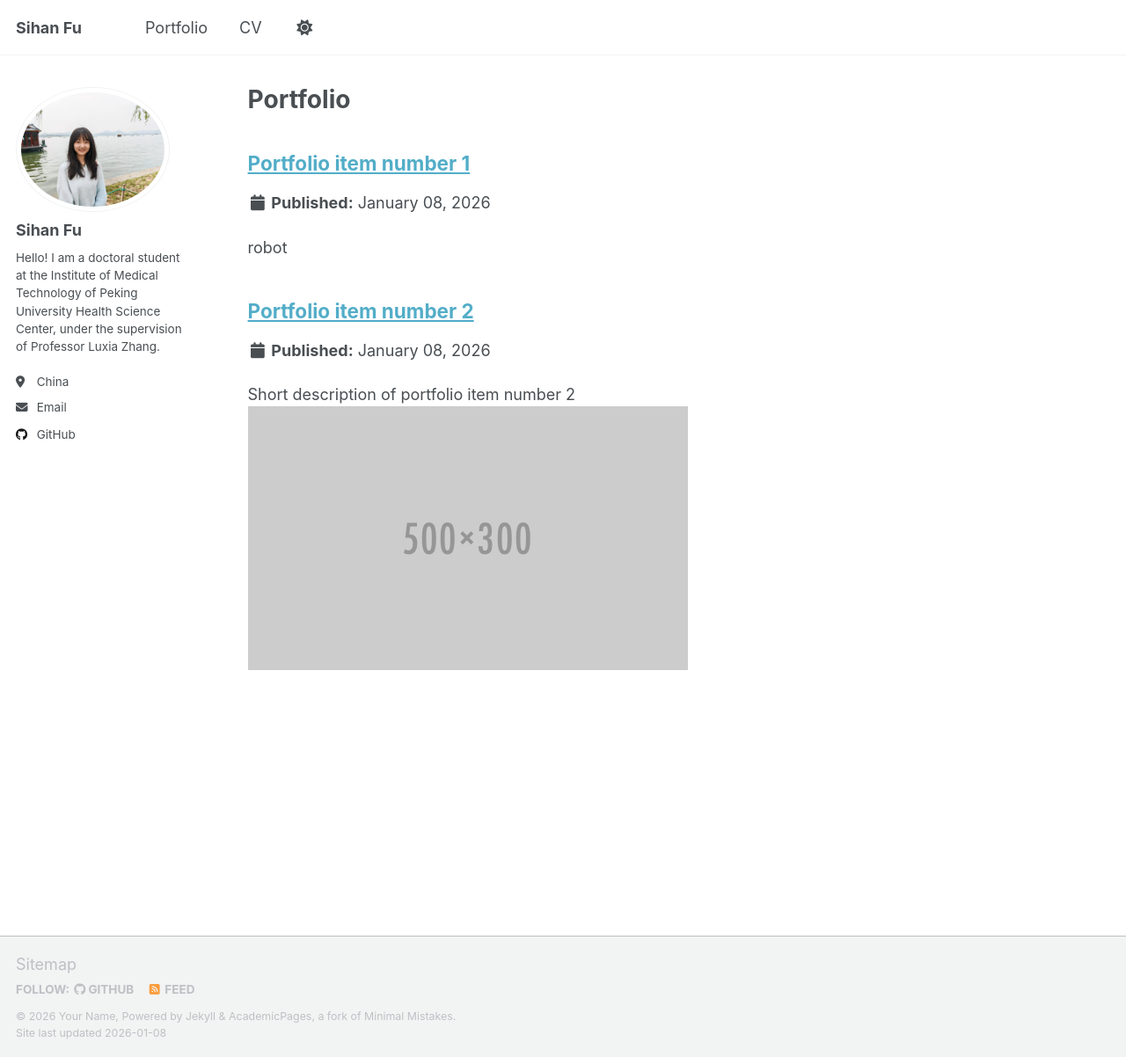
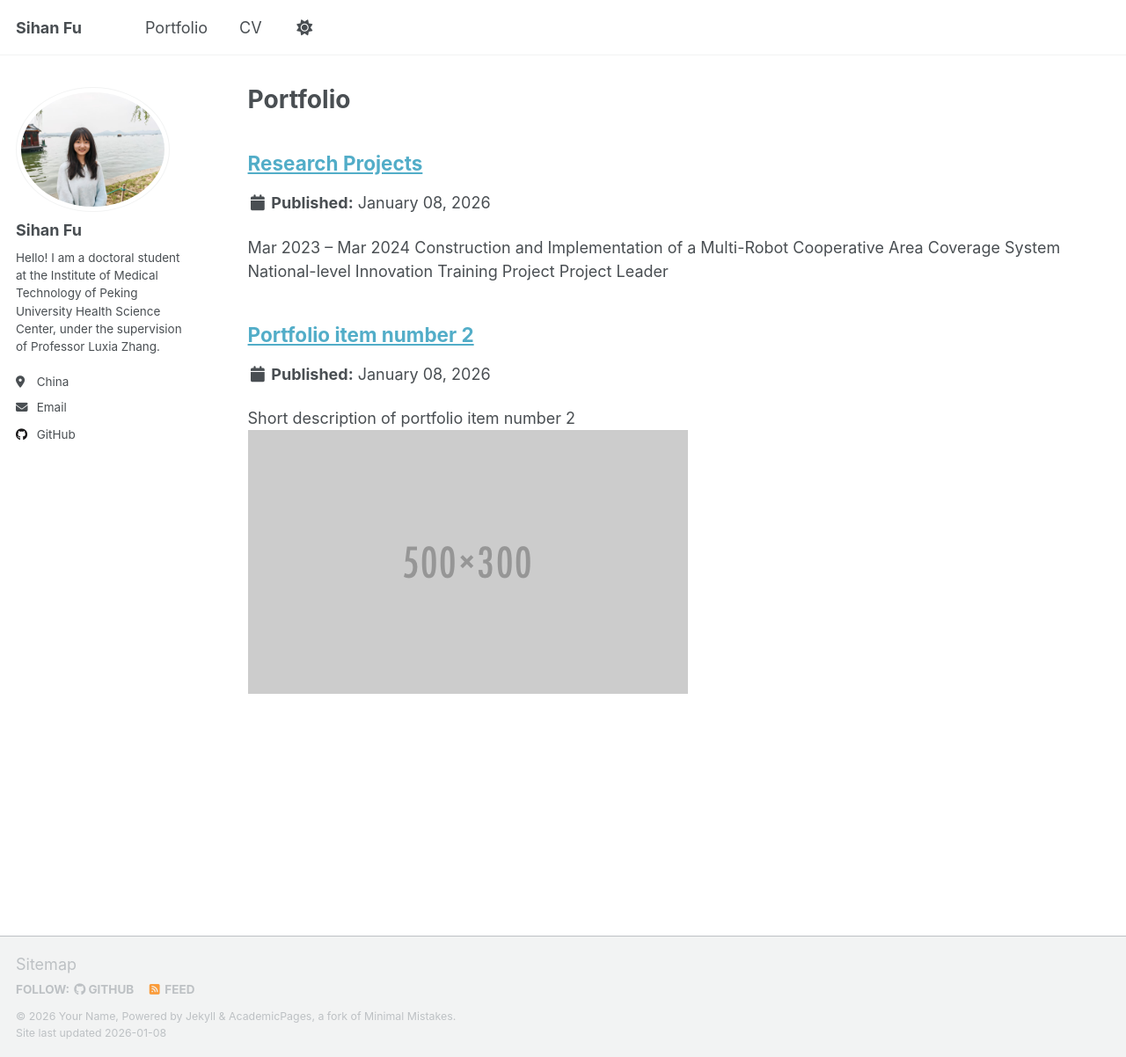
Before and after one commit to FuSihan1/FuSihan1.github.io, a Jekyll site: the page built from _pages/portfolio.html, in a window 1280 px wide and 1202 px high. Shown: the whole window at 88% size. Built offline with Jekyll 4.4.1, drawn with Linux system fonts in a browser that asks for light colours; a script that is not in the unit is left out.

Commit message:
Update portfolio-1.md

```diff
--- a/_portfolio/portfolio-1.md
+++ b/_portfolio/portfolio-1.md
@@ -1,6 +1,7 @@
 ---
-title: "Portfolio item number 1"
-excerpt: "robot"
+title: "Research Projects"
+excerpt: "Mar 2023 – Mar 2024  Construction and Implementation of a Multi-Robot Cooperative Area Coverage System    National-level Innovation Training Project
+      Project Leader"
 collection: portfolio
 ---
 
```
